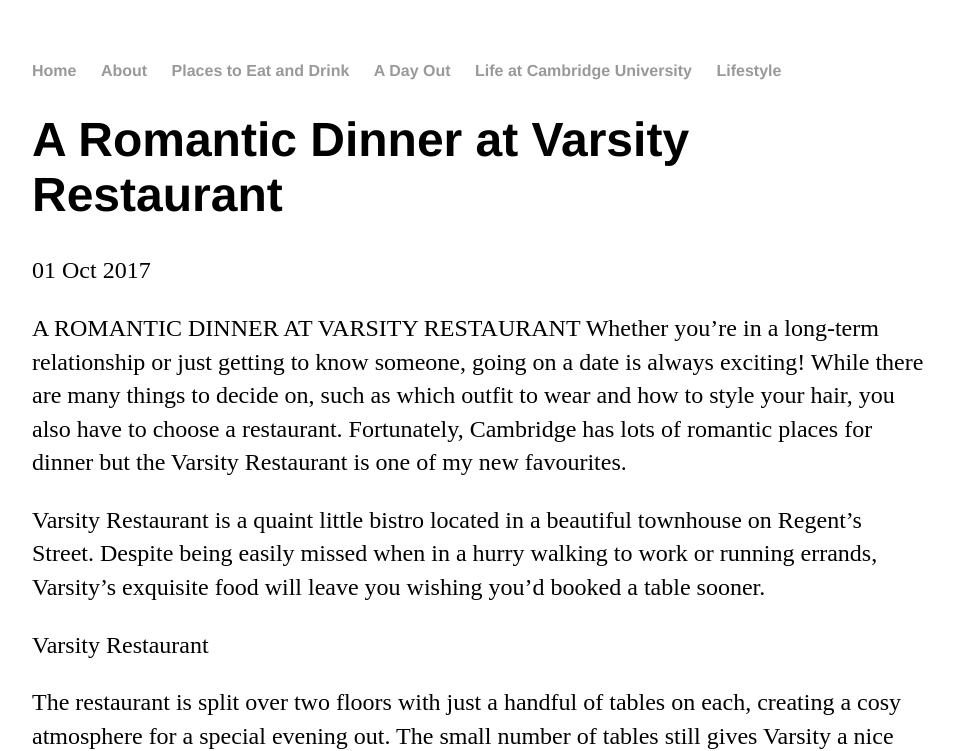
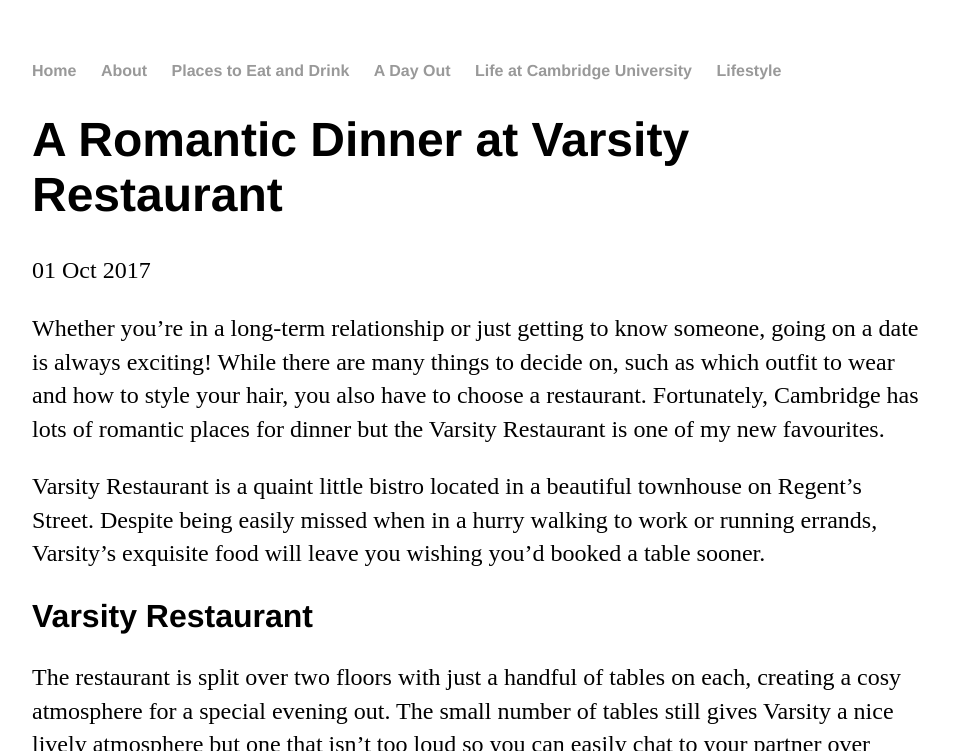
Before and after one commit to dwj26/dwj26.github.io, a Jekyll site: the page built from placestoeatanddrink/_posts/2018-10-02-a-romantic-dinner-at-varsity-restaurant.md, in a window 1280 px wide and 900 px high, cut to the strip 149-900 px from the top of the window. Shown: the whole strip, without its empty margins (160-1114 px from the left). Built offline with Jekyll 4.4.1, drawn with Linux system fonts in a browser that asks for light colours.

Commit message:
Update 2018-10-02-a-romantic-dinner-at-varsity-restaurant.md

```diff
--- a/placestoeatanddrink/_posts/2018-10-02-a-romantic-dinner-at-varsity-restaurant.md
+++ b/placestoeatanddrink/_posts/2018-10-02-a-romantic-dinner-at-varsity-restaurant.md
@@ -4,12 +4,11 @@
 date: 2017-10-01
 ---
 
-A ROMANTIC DINNER AT VARSITY RESTAURANT
 Whether you’re in a long-term relationship or just getting to know someone, going on a date is always exciting! While there are many things to decide on, such as which outfit to wear and how to style your hair, you also have to choose a restaurant. Fortunately, Cambridge has lots of romantic places for dinner but the Varsity Restaurant is one of my new favourites.
 
 Varsity Restaurant is a quaint little bistro located in a beautiful townhouse on Regent’s Street. Despite being easily missed when in a hurry walking to work or running errands, Varsity’s exquisite food will leave you wishing you’d booked a table sooner.
 
-Varsity Restaurant
+<h2>Varsity Restaurant</h2>
 
 The restaurant is split over two floors with just a handful of tables on each, creating a cosy atmosphere for a special evening out. The small number of tables still gives Varsity a nice lively atmosphere but one that isn’t too loud so you can easily chat to your partner over dinner.
 
@@ -29,7 +28,7 @@
 
 The service at the Varsity Restaurant is second-to-none with the waiters and waitresses being incredibly friendly and helpful. Clearly Varsity has got its food, service, and atmosphere spot on as just earlier this year a sister restaurant called Trinity was opened on Trinity Street.
 
- Eton mess with fennel biscuit
+Eton mess with fennel biscuit
 
 Banana and toffee cheesecake
 
```
